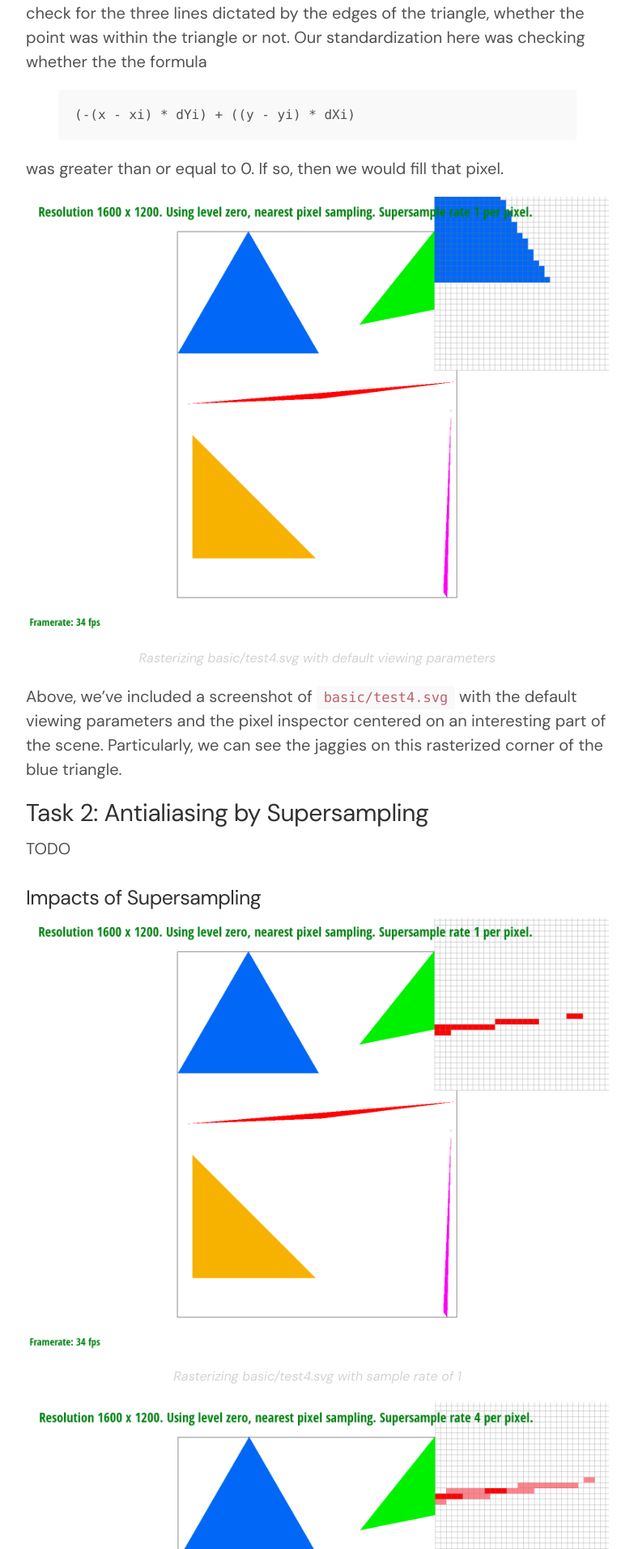
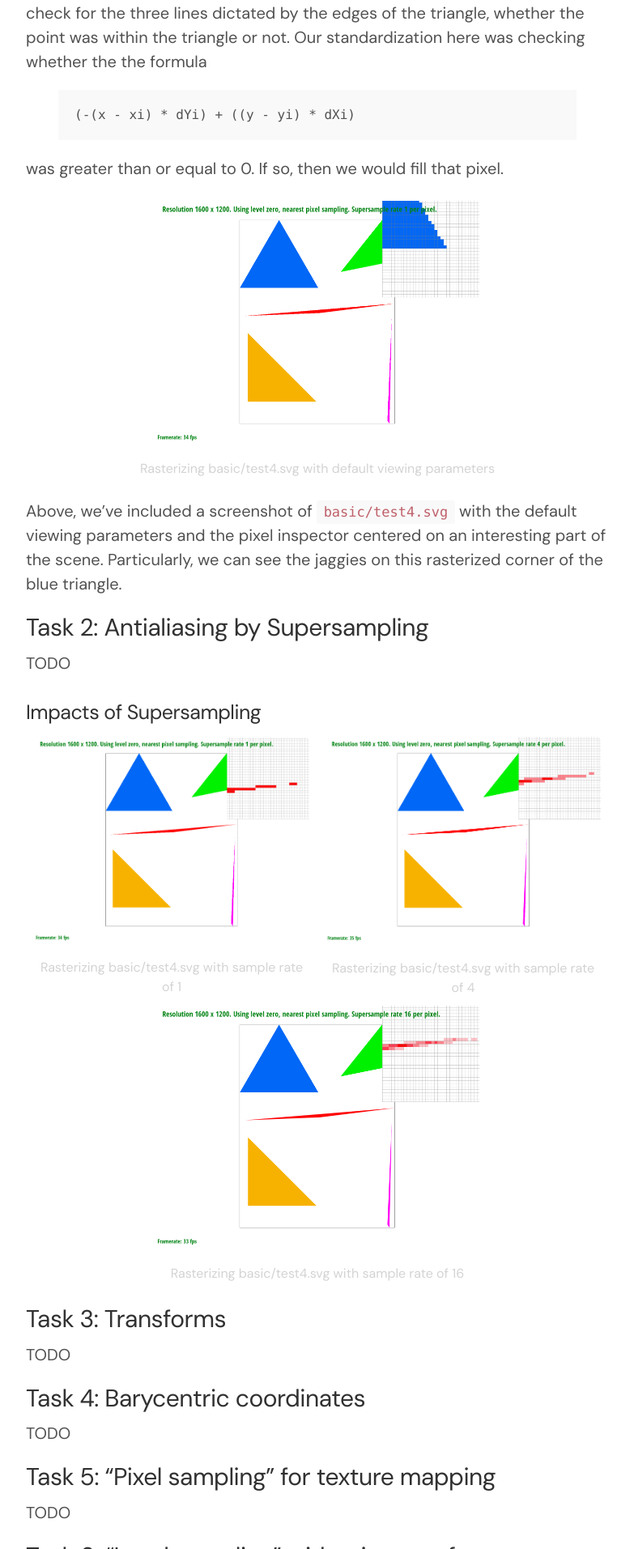
Before and after one commit to cal-cs184-student/hw-webpages-sp24-ashmchiu, a Jekyll site: the page built from hw1.md, in a window 1280 px wide. Shown: the part 1380-3293 px from the top of the page at 81% size, without its empty margins (248-1031 px from the left). Built offline with Jekyll 4.4.1, drawn with Linux system fonts in a browser that asks for light colours.

Commit message:
update images in tables, centered, html

```diff
--- a/hw1.md
+++ b/hw1.md
@@ -27,11 +27,16 @@ Finally, for each point within the bounding box outlined above, we would check f
 {% endhighlight %}
 was greater than or equal to 0. If so, then we would fill that pixel.
 
-![basic/test4.svg]({{ "/assets/hw1/task1.png" | relative_url }}
-)
-
-{:.image-caption}
-*Rasterizing basic/test4.svg with default viewing parameters*
+<div align="center">
+  <table style="width:100%">
+    <tr>
+      <td align="center">
+        <img src="/assets/hw1/task1.png" width="400px"/>
+        <figcaption>Rasterizing basic/test4.svg with default viewing parameters</figcaption>
+      </td>
+    </tr>
+  </table>
+</div>
 
 Above, we've included a screenshot of `basic/test4.svg` with the default viewing parameters and the pixel inspector centered on an interesting part of the scene. Particularly, we can see the jaggies on this rasterized corner of the blue triangle.
 
@@ -39,20 +44,26 @@ Above, we've included a screenshot of `basic/test4.svg` with the default viewing
 TODO
 
 ### Impacts of Supersampling
-![basic/test4.svg sample rate 1]({{ "/assets/hw1/task2_1.png" | relative_url }})
-
-{:.image-caption}
-*Rasterizing basic/test4.svg with sample rate of 1*
-
-![basic/test4.svg sample rate 4]({{ "/assets/hw1/task2_2.png" | relative_url }})
-
-{:.image-caption}
-*Rasterizing basic/test4.svg with sample rate of 4*
-
-![basic/test4.svg sample rate 16]({{ "/assets/hw1/task2_3.png" | relative_url }})
-
-{:.image-caption}
-*Rasterizing basic/test4.svg with sample rate of 16*
+<div align="center">
+  <table style="width:100%">
+    <tr>
+      <td align="center">
+        <img src="/assets/hw1/task2_1.png" width="400px"/>
+        <figcaption>Rasterizing basic/test4.svg with sample rate of 1</figcaption>
+      </td>
+      <td align="center">
+        <img src="/assets/hw1/task2_2.png" width="400px"/>
+        <figcaption>Rasterizing basic/test4.svg with sample rate of 4</figcaption>
+      </td>
+    </tr>
+    <tr>
+      <td colspan="2" align="center">
+        <img src="/assets/hw1/task2_3.png" width="400px"/>
+        <figcaption>Rasterizing basic/test4.svg with sample rate of 16</figcaption>
+      </td>
+    </tr>
+  </table>
+</div>
 
 ## Task 3: Transforms
 TODO
--- a/public/css/lanyon.css
+++ b/public/css/lanyon.css
@@ -562,3 +562,9 @@ a.pagination-item:hover {
   font-size: .8rem;
   color: lightgrey;
 }
+
+figcaption {
+  text-align: center;
+  font-size: .8rem;
+  color: lightgrey;
+}
--- a/public/css/poole.css
+++ b/public/css/poole.css
@@ -238,18 +238,16 @@ img {
 table {
   margin-bottom: 1rem;
   width: 100%;
-  border: 1px solid #e5e5e5;
   border-collapse: collapse;
 }
 td,
 th {
   padding: .25rem .5rem;
-  border: 1px solid #e5e5e5;
 }
-tbody tr:nth-child(odd) td,
+/*tbody tr:nth-child(odd) td,
 tbody tr:nth-child(odd) th {
   background-color: #f9f9f9;
-}
+}*/
 
 
 /*
```
